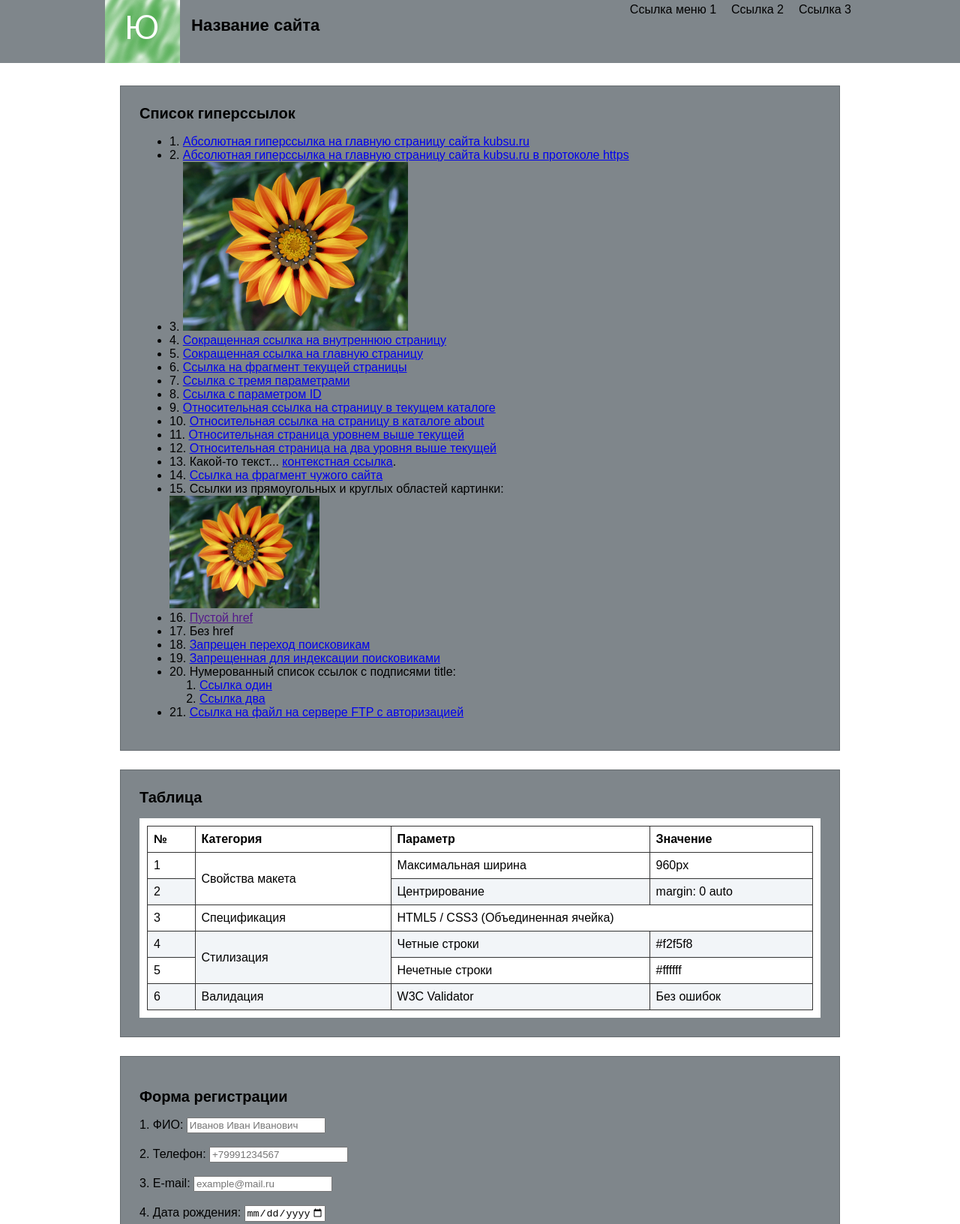
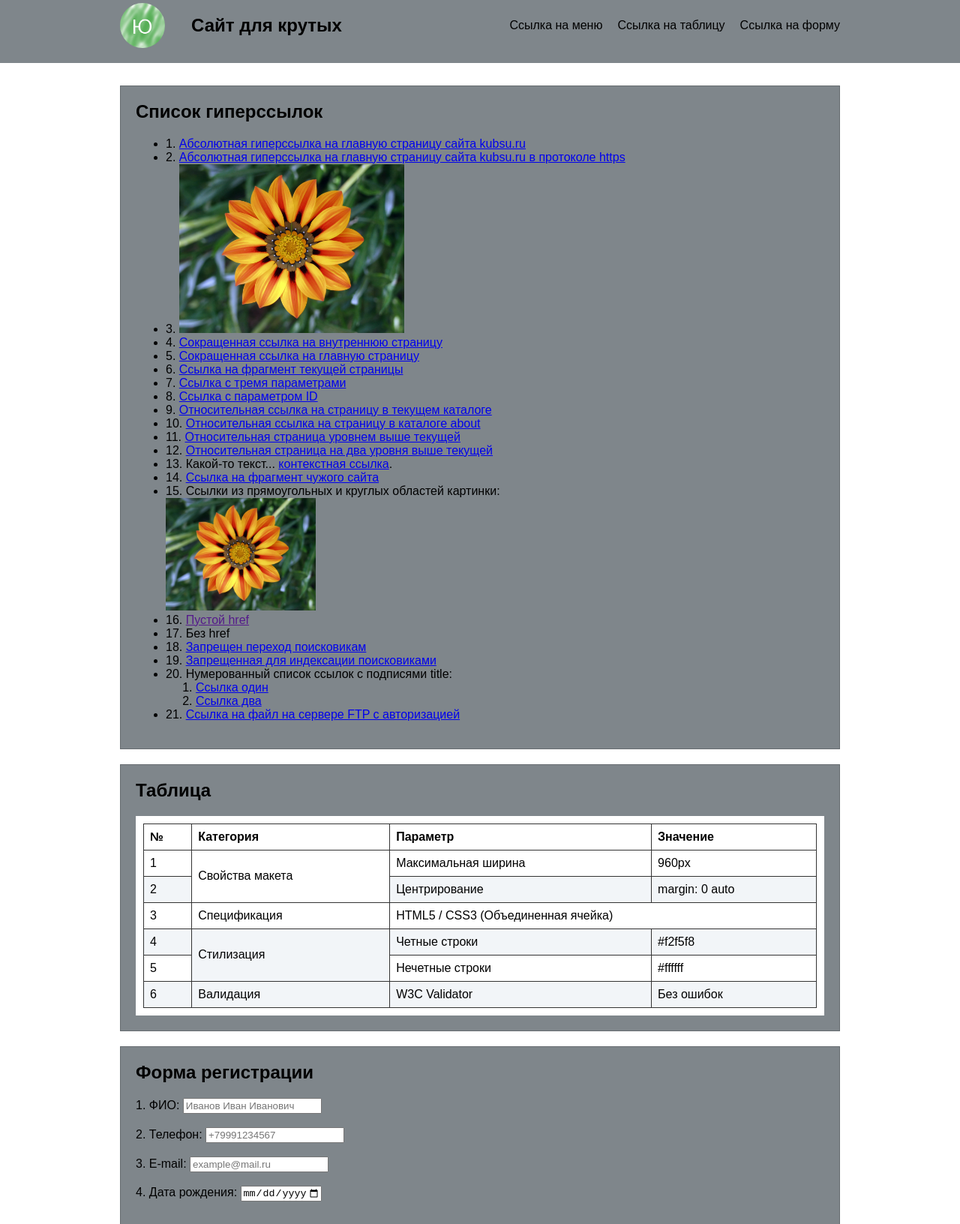
Before and after one commit to snnya-lab/snnya-lab.github.io, a plain HTML site: page 3/index.html in a window 1280 px wide. Shown: the part 16-1648 px from the top of the page at 75% size. Drawn offline with Linux system fonts and the light colour scheme.

Commit message:
Add files via upload

```diff
--- a/3/index.html
+++ b/3/index.html
@@ -10,36 +10,35 @@
 
     <header class="header-full">
         <div class="container header-container">
+            <div class="branding">
+                <div class="logo-circle">
+                    <img src="image2.png" alt="Логотип">
+                </div>
+                <h1 class="site-title">Сайт для крутых</h1>
+            </div>
+
             <nav class="top-nav">
                 <ul>
-                    <li><a href="#links">Ссылка меню 1</a></li>
-                    <li><a href="#table">Ссылка 2</a></li>
-                    <li><a href="#form">Ссылка 3</a></li>
+                    <li><a href="#links">Ссылка на меню</a></li>
+                    <li><a href="#table">Ссылка на таблицу</a></li>
+                    <li><a href="#form-section">Ссылка на форму</a></li>
                 </ul>
             </nav>
-
-            <div class="branding">
-    <div class="logo-circle">
-        <img src="image2.png" alt="Логотип">
-    </div>
-    <h1 class="site-title">Название сайта</h1>
-</div>
         </div>
     </header>
 
-
     <main class="container main-content">
 
-        <section id="links-section" class="content-block order-links">
+        <section id="links" class="content-block">
             <h2>Список гиперссылок</h2>
             <ul>
                 <li>1. <a href="http://kubsu.ru">Абсолютная гиперссылка на главную страницу сайта kubsu.ru</a></li>
                 <li>2. <a href="https://kubsu.ru">Абсолютная гиперссылка на главную страницу сайта kubsu.ru в протоколе https</a></li>
                 <li>3. <a href="https://kubsu.ru"><img src="image.jpg" alt="Цветок" width="300"></a></li>
                 <li>4. <a href="/internal">Сокращенная ссылка на внутреннюю страницу</a></li>
-                <li>5. <a href="/">Сокращенная ссылка на главную страницу</a></li>
+                <li>5. <a href="/internal">Сокращенная ссылка на главную страницу</a></li>
                 <li>6. <a href="#form-section">Ссылка на фрагмент текущей страницы</a></li>
-                <li>7. <a href="https://example.com/?param1=1&param2=2&param3=3">Ссылка с тремя параметрами</a></li>
+                <li>7. <a href="https://example.com/?param1=1&amp;param2=2&amp;param3=3">Ссылка с тремя параметрами</a></li>
                 <li>8. <a href="https://example.com/?id=42">Ссылка с параметром ID</a></li>
                 <li>9. <a href="./page.html">Относительная ссылка на страницу в текущем каталоге</a></li>
                 <li>10. <a href="about/page.html">Относительная ссылка на страницу в каталоге about</a></li>
@@ -51,17 +50,14 @@
                     <br>
                     <img src="image.jpg" alt="Карта" usemap="#imagemap" width="200">
                     <map name="imagemap">
-                        <area shape="rect" coords="0,0,100,100" href="https://example.com/rect"
-                            alt="Прямоугольная область">
-                        <area shape="circle" coords="150,150,50" href="https://example.com/circle"
-                            alt="Круглая область">
+                        <area shape="rect" coords="0,0,100,100" href="https://example.com/rect" alt="Прямоугольная область">
+                        <area shape="circle" coords="150,150,50" href="https://example.com/circle" alt="Круглая область">
                     </map>
                 </li>
                 <li>16. <a href="">Пустой href</a></li>
                 <li>17. <a>Без href</a></li>
                 <li>18. <a href="https://example.com/" rel="nofollow">Запрещен переход поисковикам</a></li>
-                <li>19. <!--noindex--><a href="https://example.com/">Запрещенная для индексации
-                        поисковиками</a><!--/noindex--></li>
+                <li>19. <!--noindex--><a href="https://example.com/">Запрещенная для индексации поисковиками</a><!--/noindex--></li>
                 <li>20. Нумерованный список ссылок с подписями title:
                     <ol>
                         <li><a href="https://example.com/1" title="Первая ссылка">Ссылка один</a></li>
@@ -72,7 +68,7 @@
             </ul>
         </section>
 
-        <section id="table-section" class="content-block order-table">
+        <section id="table" class="content-block">
             <h2>Таблица</h2>
             <div class="table-container">
                 <table class="custom-table">
@@ -123,12 +119,13 @@
             </div>
         </section>
 
-        <section id="form-section" class="content-block order-form">
-            <h1 id="form-title">Форма регистрации</h1>
+        <!-- 3. Форма -->
+        <section id="form-section" class="content-block">
+            <h2 id="form-title">Форма регистрации</h2>
             <form action="#" method="GET" class="registration-form">
                 <label>1. ФИО:
                     <input type="text" name="fio" required
-                        pattern="^[A-ZА-ЯЁ][a-zа-яё]+(-[A-ZА-ЯЁ][a-zа-яё]+)?(\s+[A-ZА-ЯЁ][a-zа-яё]+(-[A-ZА-ЯЁ][a-zа-яё]+)?){1,2}$"
+                        pattern="[A-ZА-ЯЁ][a-zа-яё]+(-[A-ZА-ЯЁ][a-zа-яё]+)?(\s+[A-ZА-ЯЁ][a-zа-яё]+(-[A-ZА-ЯЁ][a-zа-яё]+)?){1,2}"
                         placeholder="Иванов Иван Иванович"
                         title="ФИО должно начинаться с заглавной буквы, содержать только буквы и состоять минимум из фамилии и имени">
                 </label><br><br>
--- a/3/style.css
+++ b/3/style.css
@@ -1,26 +1,37 @@
+* {
+    box-sizing: border-box;
+}
+
 body {
     margin: 0;
     font-family: Arial, sans-serif;
     background-color: #ffffff;
 }
 
-.header-full {
+.header-full,
+.footer-full {
     width: 100%;
     background-color: #7f868b;
-    padding: 20px 0;
-    position: relative;
+    padding: 15px 0;
 }
 
 .container {
-    max-width: 960px;
+    width: 100%;
+    max-width: 100%;
     margin: 0 auto;
-    position: relative;
+    padding: 0 15px;
+}
+
+.header-container {
+    display: flex;
+    flex-direction: column;
+    gap: 15px;
 }
 
 .branding {
     display: flex;
     align-items: center;
-    gap: 20px;
+    gap: 15px;
 }
 
 .logo-circle {
@@ -30,18 +41,24 @@ body {
     display: flex;
     align-items: center;
     justify-content: center;
-    margin-right: 15px;
+    overflow: hidden;
+    flex-shrink: 0;
+}
+
+.logo-circle img {
+    max-width: 100%;
+    height: auto;
+    display: block;
 }
 
 .site-title {
     font-size: 1.5em;
     font-weight: bold;
+    margin: 0;
 }
 
 .top-nav {
-    position: absolute;
-    top: 0;
-    right: 0;
+    width: 100%;
 }
 
 .top-nav ul {
@@ -49,33 +66,68 @@ body {
     margin: 0;
     padding: 0;
     display: flex;
-    gap: 20px;
+    flex-direction: column;
+    gap: 8px;
+    width: 100%;
+}
+
+.top-nav li {
+    width: 100%;
 }
 
 .top-nav a {
+    display: block;
     text-decoration: none;
-    color: #000;
+    color: #000000;
+    background-color: rgba(255, 255, 255, 0.3);
+    padding: 10px 15px;
+    border: 1px solid #666c70;
+    border-radius: 4px;
+    text-align: center;
+    font-weight: bold;
+    transition: background-color 0.2s ease;
+}
+
+.top-nav a:hover {
+    background-color: rgba(255, 255, 255, 0.5);
 }
 
 .main-content {
-    margin-top: 30px;
-    margin-bottom: 30px;
+    display: flex;
+    flex-direction: column;
+    width: 100%;
+    margin-top: 20px;
+    margin-bottom: 20px;
+    gap: 20px;
 }
 
 .content-block {
     background-color: #7f868b;
     padding: 20px;
-    margin-bottom: 20px;
     border: 1px solid #666c70;
+    width: 100%;
 }
 
 .content-block h2 {
     margin-top: 0;
 }
 
+#table {
+    order: 1;
+}
+
+#links {
+    order: 2;
+}
+
+#form-section {
+    order: 3;
+}
+
 .table-container {
-    background-color: #fff;
+    background-color: #ffffff;
     padding: 10px;
+    overflow-x: auto;
 }
 
 .custom-table {
@@ -85,7 +137,7 @@ body {
 
 .custom-table th,
 .custom-table td {
-    border: 1px solid #333;
+    border: 1px solid #333333;
     padding: 8px;
     text-align: left;
 }
@@ -98,115 +150,101 @@ body {
     background-color: #ffffff;
 }
 
-.footer-full {
-    width: 100%;
-    background-color: #7f868b;
-    padding: 20px 0;
-    margin-top: 20px;
+img {
+    max-width: 100%;
+    height: auto;
+}
+
+input[type="text"],
+input[type="tel"],
+input[type="email"],
+input[type="date"],
+select,
+textarea {
+    max-width: 100%;
+    box-sizing: border-box;
+}
+
+textarea {
+    resize: vertical;
 }
 
 .footer-container p {
     margin: 0;
 }
+
 @media screen and (min-width: 768px) {
-
     .container {
         max-width: 960px;
-        margin: 0 auto;
-        padding: 0 15px;
+        padding: 0;
     }
 
-    .header-inner {
+    .header-full {
+        padding: 20px 0;
+    }
+
+    .header-container {
         flex-direction: row;
         justify-content: space-between;
         align-items: center;
-        padding: 15px 0;
     }
 
-    .header-brand {
-        justify-content: flex-start;
-        margin-bottom: 0;
+    .branding {
+        gap: 20px;
     }
 
-    .logo {
-        width: 60px;
-        height: 60px;
+    .logo-circle {
+        margin-right: 15px;
     }
 
-    .site-title {
-        font-size: 22px;
-    }
-
-
-    .site-nav {
+    .top-nav {
         width: auto;
     }
 
-    .site-nav ul {
+    .top-nav ul {
         flex-direction: row;
+        gap: 20px;
         width: auto;
-        gap: 10px;
     }
 
-    .site-nav a {
-        display: inline-block;
+    .top-nav li {
         width: auto;
-        padding: 8px 14px;
     }
 
+    .top-nav a {
+        display: inline;
+        padding: 0;
+        background-color: transparent;
+        border: none;
+        border-radius: 0;
+        text-align: left;
+        font-weight: normal;
+    }
+
+    .top-nav a:hover {
+        background-color: transparent;
+        text-decoration: underline;
+    }
 
     .main-content {
-        padding: 30px 15px;
+        margin-top: 30px;
+        margin-bottom: 30px;
+        gap: 0;
     }
 
-    .order-links {
+    .content-block {
+        margin-bottom: 20px;
+    }
+
+    #links {
         order: 1;
     }
 
-    .order-table {
+    #table {
         order: 2;
     }
 
-    .order-form {
+    #form-section {
         order: 3;
     }
-
-    .content-block {
-        padding: 25px;
-        margin-bottom: 25px;
-    }
-
-    .content-block h1,
-    .content-block h2 {
-        font-size: 20px;
-    }
-
-    .data-table {
-        font-size: 14px;
-    }
-
-    .data-table th,
-    .data-table td {
-        padding: 10px 12px;
-    }
-
-    .registration-form input[type="text"],
-    .registration-form input[type="tel"],
-    .registration-form input[type="email"],
-    .registration-form input[type="date"],
-    .registration-form textarea,
-    .registration-form select {
-        max-width: 450px;
-    }
-
-    .registration-form input[type="submit"] {
-        display: inline-block;
-        width: auto;
-        padding: 8px 22px;
-        font-size: 14px;
-    }
-
-    .site-footer {
-        padding: 20px 0;
-    }
 }
--- /dev/null
+++ b/4/style.css
@@ -0,0 +1,102 @@
+body {
+    background-color: #f1f5f9;
+    color: #1e293b;
+    font-family: Arial, sans-serif;
+}
+
+.header-full,
+.footer-full {
+    background-color: #1e293b;
+    color: #f8fafc;
+}
+
+.content-block {
+    background-color: #ffffff;
+    border: 1px solid #e2e8f0;
+    border-radius: 8px;
+    box-shadow: 0 1px 3px rgba(0, 0, 0, 0.05);
+}
+
+.content-block h2 {
+    color: #0f172a;
+    border-bottom: 2px solid #e2e8f0;
+    padding-bottom: 8px;
+    margin-bottom: 16px;
+}
+
+.logo-circle {
+    width: 60px;
+    height: 60px;
+    border-radius: 50%;
+    background-color: #ffffff;
+    display: flex;
+    align-items: center;
+    justify-content: center;
+    overflow: hidden;
+    flex-shrink: 0;
+    box-shadow: 0 2px 4px rgba(0, 0, 0, 0.1);
+}
+
+.logo-circle img {
+    max-width: 100%;
+    height: auto;
+}
+
+.site-title {
+    font-size: 1.5em;
+    font-weight: 700;
+    color: #f8fafc;
+}
+
+.top-nav .nav-link {
+    color: #f8fafc;
+    font-weight: 500;
+    background-color: rgba(255, 255, 255, 0.12);
+    border: 1px solid rgba(255, 255, 255, 0.2);
+    border-radius: 6px;
+    transition: all 0.2s ease;
+}
+
+.top-nav .nav-link:hover {
+    background-color: rgba(255, 255, 255, 0.25);
+    color: #ffffff;
+}
+
+@media (min-width: 768px) {
+    .top-nav .nav-link {
+        font-weight: 500;
+        color: #cbd5e1;
+        background-color: transparent;
+        border: none;
+        border-radius: 0;
+        padding: 0 !important;
+    }
+
+    .top-nav .nav-link:hover {
+        background-color: transparent;
+        color: #ffffff;
+        text-decoration: underline;
+    }
+}
+
+.table-responsive {
+    border-radius: 6px;
+    border: 1px solid #e2e8f0;
+}
+
+.custom-table th {
+    background-color: #f8fafc;
+    color: #0f172a;
+}
+
+.custom-table tbody tr:nth-child(even) {
+    background-color: #f2f5f8;
+}
+
+.custom-table tbody tr:nth-child(odd) {
+    background-color: #ffffff;
+}
+
+textarea {
+    resize: vertical;
+}
```
Also changed, not shown: 4/about/page.html (added, +13 -0 lines), 4/index.html (added, +218 -0 lines), 4/page.html (added, +10 -0 lines), 4/image.jpg (added), 4/image2.jpg (added).
